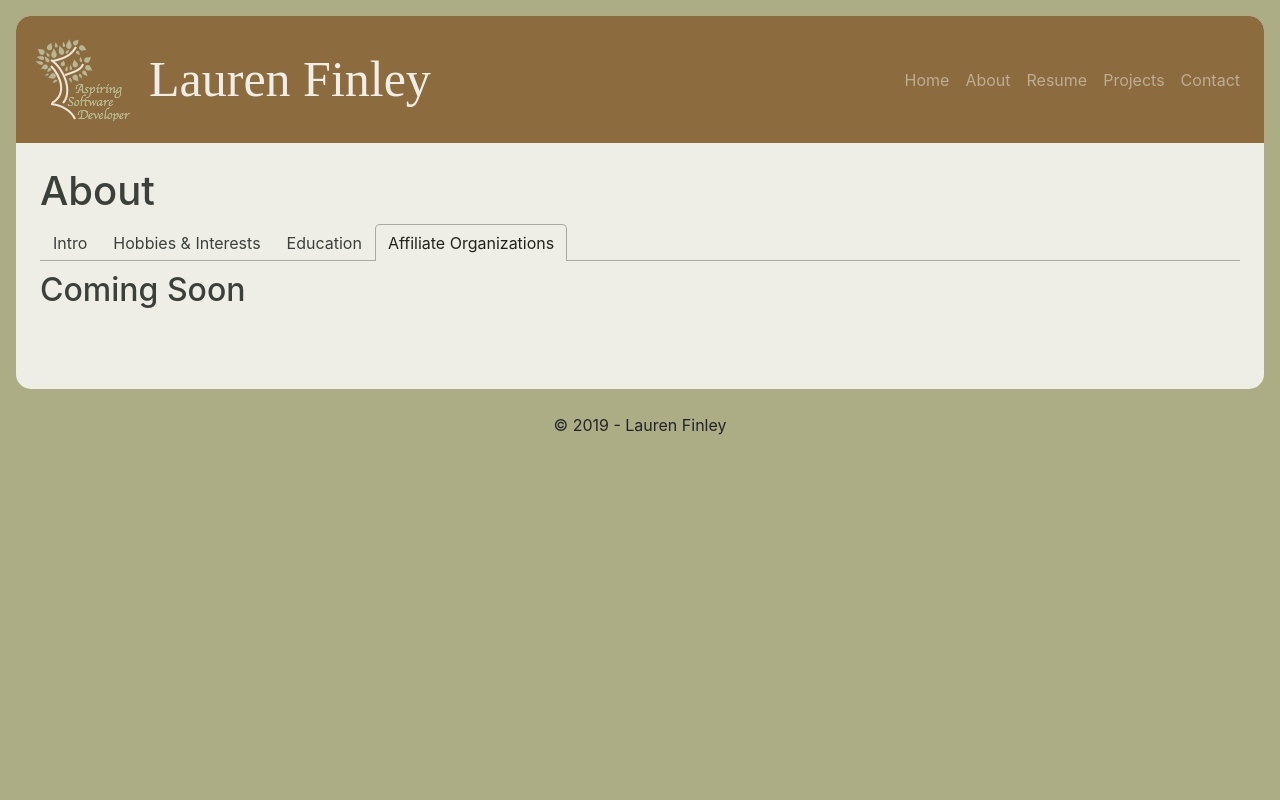
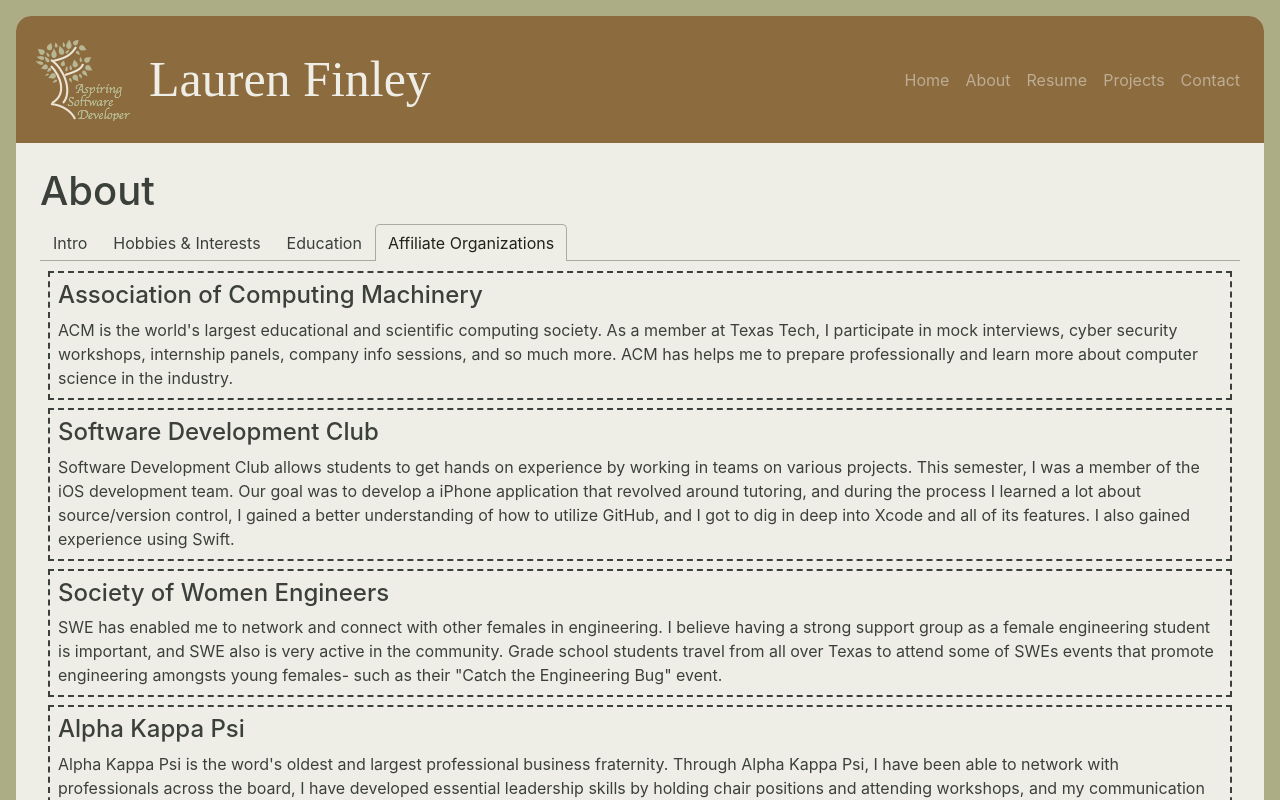
Before and after one commit to laurenoutloud/laurenoutloud.github.io, a React (Vite) app: page /about in a window 1280 px wide. Both pictures are taken after a click on the tab "Affiliate Organizations". Shown: the top 800 px of the page. Built offline with nearby package versions, Linux system fonts and the light colour scheme.

Commit message:
add affiliate organization data

```diff
--- a/src/css/About.css
+++ b/src/css/About.css
@@ -19,3 +19,9 @@
 .about .card-img {
     width: 150px;
 }
+
+.about .media {
+    margin: .5em;
+    padding: .5em;
+    border: 2px dashed;
+}
--- a/src/data/aboutData.js
+++ b/src/data/aboutData.js
@@ -1,6 +1,35 @@
 const ABOUT_DATA = {
-    affiliateOrganizations: [
-
+    organizations: [
+        {
+            image: "",
+            title: "Association of Computing Machinery",
+            text: "ACM is the world's largest educational and scientific computing society. As a member at Texas Tech, I participate in mock interviews, cyber security workshops, internship panels, company info sessions, and so much more. ACM has helps me to prepare professionally and learn more about computer science in the industry."
+        },
+        {
+            image: "",
+            title: "Software Development Club",
+            text: "Software Development Club allows students to get hands on experience by working in teams on various projects. This semester, I was a member of the iOS development team. Our goal was to develop a iPhone application that revolved around tutoring, and during the process I learned a lot about source/version control, I gained a better understanding of how to utilize GitHub, and I got to dig in deep into Xcode and all of its features. I also gained experience using Swift."
+        },
+        {
+            image: "",
+            title: "Society of Women Engineers",
+            text: "SWE has enabled me to network and connect with other females in engineering. I believe having a strong support group as a female engineering student is important, and SWE also is very active in the community. Grade school students travel from all over Texas to attend some of SWEs events that promote engineering amongsts young females- such as their \"Catch the Engineering Bug\" event."
+        },
+        {
+            image: "",
+            title: "Alpha Kappa Psi",
+            text: "Alpha Kappa Psi is the word's oldest and largest professional business fraternity. Through Alpha Kappa Psi, I have been able to network with professionals across the board, I have developed essential leadership skills by holding chair positions and attending workshops, and my communication and public speaking skills have grown substantially."
+        },
+        {
+            image: "",
+            title: "National Society of Black Engineers",
+            text: "The mission of NSBE is \"to increase the number of culturally responsible Black Engineers who excel academically, success professionally and positively impact the community.\" As a member of NSBE, I have been able to connect and collaborate with other African American Engineers at Texas Tech."
+        },
+        {
+            image: "",
+            title: "Genki Club",
+            text: "Genki Club is Texas Tech's Japanese language and culture club. As a member of Genki Club, I am able to learn more about traditional and modern Japanese values, as well as practice the Japanese language with certified tutors and professors."
+        }
     ]
 };
 
--- a/src/utils/aboutUtils.js
+++ b/src/utils/aboutUtils.js
@@ -13,6 +13,7 @@ import {
   CardSubtitle,
   CardBody
 } from "reactstrap";
+import {ABOUT_DATA} from "../data/aboutData";
 import "../css/About.css";
 
 export const introduction = () => (
@@ -185,9 +186,20 @@ export const education = () => (
 export const workExperience = () => <div>Work</div>;
 
 export const affiliateOrganizations = () => {
-  return(
-  <div className="affiliate-organizations">
-    <h2>Coming Soon</h2>
-  </div>
-  );
+  let affiliateOrganizationList = [];
+
+  for (let i = 0; i < ABOUT_DATA.organizations.length; i++){
+    let organization = ABOUT_DATA.organizations[i];
+    affiliateOrganizationList.push(
+      <Media>
+        <Media body>
+          <Media heading>
+            {organization.title}
+          </Media>
+            {organization.text}
+        </Media>
+      </Media>
+    )
+  }
+  return affiliateOrganizationList;
 };
```
